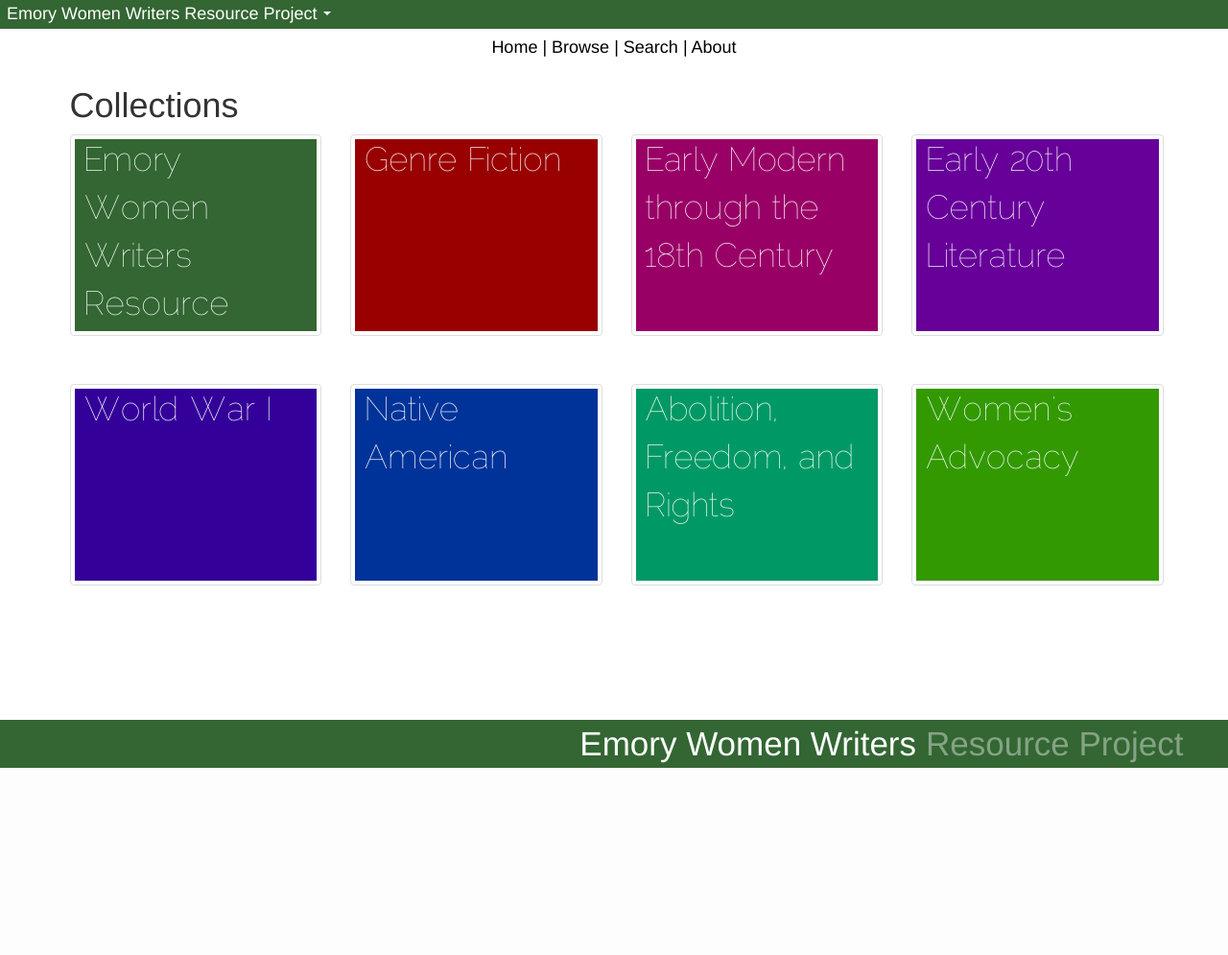
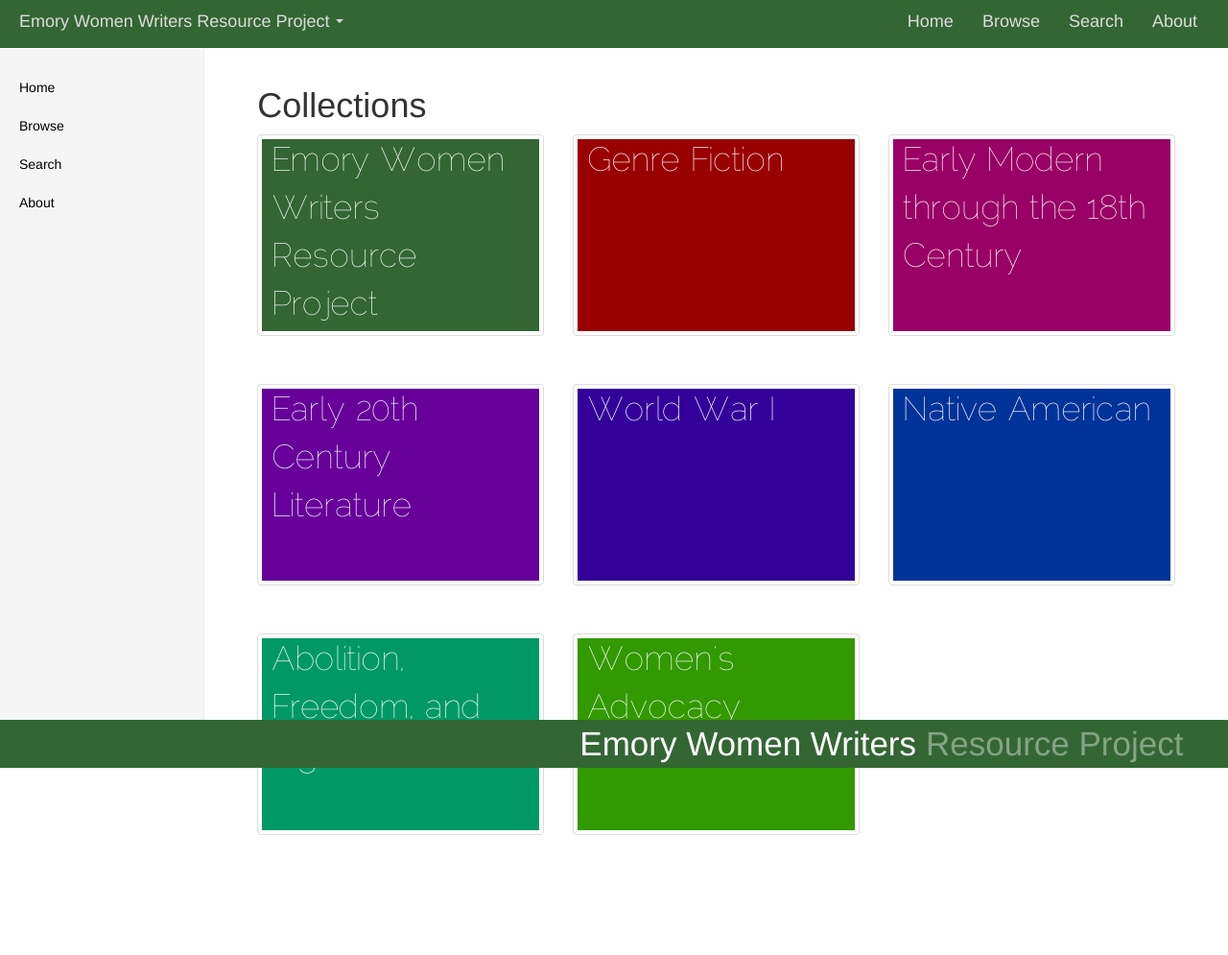
Before and after one commit to ecds-archives/ewwrp, a Django app: page / in a window 1280 px wide. Shown: the whole page at 96% size. Before the commit the page ends 800 px from the top, so only its background shows below. Run offline with Django 3.2, Linux system fonts and the light colour scheme; some libraries are stand-ins or nearby versions.

Commit message:
Improved navigation
Added sidebar for easier navigation

```diff
--- /dev/null
+++ b/ewwrp/static/css/dashboard.css
@@ -0,0 +1,95 @@
+/* TAKEN FROM http://getbootstrap.com/examples/dashboard/ */
+
+/*
+ * Base structure
+ */
+
+
+/*
+ * Global add-ons
+ */
+
+.sub-header {
+  padding-bottom: 10px;
+  border-bottom: 1px solid #eee;
+}
+
+/*
+ * Sidebar
+ */
+
+/* Hide for mobile, show later */
+.sidebar {
+  display: none;
+}
+@media (min-width: 768px) {
+  .sidebar {
+    position: fixed;
+    top: 51px;
+    bottom: 0;
+    left: 0;
+    z-index: 1;
+    display: block;
+    padding: 20px;
+    overflow-x: hidden;
+    overflow-y: auto; /* Scrollable contents if viewport is shorter than content. */
+    background-color: #f5f5f5;
+    border-right: 1px solid #eee;
+  }
+}
+
+/* Sidebar navigation */
+.nav-sidebar {
+    margin-right: -21px; /* 20px padding + 1px border */
+    margin-bottom: 40px;
+    margin-left: -20px;
+}
+.nav-sidebar > li > a {
+    padding-right: 20px;
+    padding-left: 20px;
+    color: black;
+}
+.nav-sidebar > .active > a,
+.nav-sidebar > .active > a:hover,
+.nav-sidebar > .active > a:focus {
+    color: #fff;
+    background-color: #428bca;
+}
+
+
+/*
+ * Main content
+ */
+
+.main {
+  padding: 20px;
+}
+@media (min-width: 768px) {
+  .main {
+    padding-right: 40px;
+    padding-left: 40px;
+  }
+}
+.main .page-header {
+  margin-top: 0;
+}
+
+
+/*
+ * Placeholder dashboard ideas
+ */
+
+.placeholders {
+  margin-bottom: 30px;
+  text-align: center;
+}
+.placeholders h4 {
+  margin-bottom: 0;
+}
+.placeholder {
+  margin-bottom: 20px;
+}
+.placeholder img {
+  display: inline-block;
+  border-radius: 50%;
+}
--- a/ewwrp/static/css/main.css
+++ b/ewwrp/static/css/main.css
@@ -10,9 +10,21 @@
 a:hover {
 	text-decoration: underline;
 }
-#collectionmenu a:hover {
+#collectionmenu {
+    position: absolute;
+    top: 10px;
+    left: 20px;
+}
+#collectionmenu > ul > li > a:hover {
     text-decoration: none;
     color: black !important;
+}
+#collectionmenu > a {
+    color: #DDDDDD;
+}
+#collectionmenu > a:hover {
+    color: white;
+    text-decoration: none;
 }
 /* Everything relating to the header */
 #header {
@@ -21,6 +33,7 @@
 	right: 0px;
 	top: 0px;
 	padding: 0px 5px 0px 5px;
+    height: 50px;
 }
 #header-nav {
 	text-align: left;
@@ -41,36 +54,33 @@
 
 #nav {
     position: absolute;
-    left: 0px;
-    right: 0px;
-    top: 35px;
+    right: 15px;
+    top: 8px;
+    color: white;
+}
+.main {
+    margin-top: 50px;
 }
 #main-nav {
-    text-align: center;
     padding: 2px;
     margin: 0;
     font-size: 18px;
 }
 #main-nav li {
     display: inline;
-}
-#main-nav li + li:before {
-    content: " | ";
-    color: black;
+    padding: 15px;
 }
 #main-nav a {
-    color: black;
+    color: #DDDDDD;
 }
-
-/* Everything relating to the body */
-#body {
-	margin-top: 70px;
-	margin-left: 5px;
-	margin-bottom: 40px;
+#main-nav a:hover {
+    color: white;
+    text-decoration: none;
 }
 
 /* Everything relating to the footer */
 #footer {
+    z-index: 2;
 	font-size: 20px;
 	position: fixed;
 	left: 0px;
--- a/ewwrp/templates/base.html
+++ b/ewwrp/templates/base.html
@@ -1,3 +1,4 @@
+{% spaceless %}
 <!DOCTYPE html>
 <html>
 	<head>
@@ -5,6 +6,7 @@
         <link rel="stylesheet" href="https://maxcdn.bootstrapcdn.com/bootstrap/3.2.0/css/bootstrap.min.css">
 		<link rel="stylesheet" href="{% static 'css/main.css' %}">
 		<link rel="stylesheet" href="{% static 'css/tei.css' %}">
+        <link rel="stylesheet" href="{% static 'css/dashboard.css' %}">
         <script src="//ajax.googleapis.com/ajax/libs/jquery/2.1.1/jquery.min.js"></script>
         <script src="https://maxcdn.bootstrapcdn.com/bootstrap/3.2.0/js/bootstrap.min.js"></script>
 		<title>Emory Women Writers Resource Project</title>
@@ -15,6 +17,7 @@
 		{% block head %}{% endblock %}
 	</head>
 	<body>
+        <!-- Header and drop-down menu -->
 		<div id="header">
 			<ul id="header-nav">
                 <li>
@@ -38,6 +41,9 @@
                 </li>
 			</ul>
 		</div>
+        <!-- End of header -->
+
+        <!-- Navigation elements -->
         <div id="nav">
             <ul id="main-nav">
 				<li><a href="{% url 'index' app=app.shortname %}">Home</a></li>
@@ -46,9 +52,46 @@
 				<li><a href="{% url 'about' app=app.shortname %}">About</a></li>
             </ul>
         </div>
-		<div id="body" class="container-fluid">
-			{% block body %}{% endblock %}
-		</div>
+        <div class="container-fluid">
+            <div class="row">
+                <div class="col-sm-3 col-md-2 sidebar">
+                    <ul class="nav nav-sidebar">
+                        <li><a href="{% url 'index' app=app.shortname %}">Home</a></li>
+                        <li><a href="{% url 'browse' app=app.shortname %}">Browse</a></li>
+                        <li><a href="{% url 'search' app=app.shortname %}">Search</a></li>
+                        <li><a href="{% url 'about' app=app.shortname %}">About</a></li>
+                    </ul>
+                    {% if document %}
+                    <ul class="nav nav-sidebar">
+                        {% for div in document.front.div %}
+                        <li><a href="{% url 'page' app=app.shortname doc_id=document.id page=div.id %}">{{ div.title_list|join:", " }}</a></li>
+                            {% for subdiv in div.div %}
+                            <li><a style="padding-left: 30px;" href="{% url 'page' app=app.shortname doc_id=document.id page=subdiv.id %}">{{ subdiv.title_list|join:", "}}</a></li>
+                            {% endfor %}
+                        {% endfor %}
+                        {% for div in document.body.div %}
+                        <li><a href="{% url 'page' app=app.shortname doc_id=document.id page=div.id %}">{{ div.title_list|join:", " }}</a></li>
+                            {% for subdiv in div.div %}
+                            <li><a style="padding-left: 30px;" href="{% url 'page' app=app.shortname doc_id=document.id page=subdiv.id %}">{{ subdiv.title_list|join:", "}}</a></li>
+                            {% endfor %}
+                        {% endfor %}
+                        {% for div in document.back.div %}
+                        <li><a href="{% url 'page' app=app.shortname doc_id=document.id page=div.id %}">{{ div.title_list|join:", " }}</a></li>
+                            {% for subdiv in div.div %}
+                            <li><a style="padding-left: 30px;" href="{% url 'page' app=app.shortname doc_id=document.id page=subdiv.id %}">{{ subdiv.title_list|join:", "}}</a></li>
+                            {% endfor %}
+                        {% endfor %}
+                    </ul>
+                    {% endif %}
+                </div>
+                <!-- Main stuff -->
+                <div id="body" class="col-sm-9 col-sm-offset-3 col-md-10 col-md-offset-2 main">
+                    {% block body %}{% endblock %}
+                </div>
+            </div>
+        </div>
+        <!-- End of navigation elements -->
+
 		<div id="footer">
 			<div id="eww">
 				<span>{{ app.longname.0 }}</span>
@@ -60,3 +103,4 @@
         <script src="{% static 'js/main.js' %}"></script>
 	</body>
 </html>
+{% endspaceless %}
--- a/ewwrp/templates/index.html
+++ b/ewwrp/templates/index.html
@@ -47,19 +47,14 @@
 
 {% block body %}
     <!-- Page Content -->
-    <div class="container">
-
-        <div class="row">
         <div class="col-lg-12">
             <h1>Collections</h1>
         </div>
         {% for collection in collections.values %}
-            <div class="col-lg-3 col-md-4 col-xs-12 thumb" style="display: table; table-layout: fixed; font-family: Raleway;">
+        <div class="col-lg-4 col-md-6 col-xs-12 thumb" style="display: table; table-layout: fixed; font-family: Raleway;">
             <a class="thumbnail" href="{% url 'browse' app=collection.shortname %}" style="text-decoration: none;">
                 <div class="thumbnail-div" style="background-color: #{{ collection.color }}">{{ collection.name }}</div>
             </a>
         </div>
         {% endfor %}
-        </div>
-    </div>
 {% endblock %}
--- a/ewwrp/templates/results.html
+++ b/ewwrp/templates/results.html
@@ -28,7 +28,7 @@
 	<div class="browse-results container-fluid">
 		{% for page in pages %}
             <div class="panel-body" style="padding: 20px 0px 20px 0px; margin: 0;">
-				<div class="title"><a style="color: #{{ app.color }}; font-size: 15px; font-weight: bold; margin: 0; padding: 0;" href="{% url 'page' app=app.shortname doc_id=page.id page='contents' %}">{{ page.title|truncatechars:100 }}</a></div>
+				<div class="title"><a style="color: #{{ app.color }}; font-size: 15px; font-weight: bold; margin: 0; padding: 0;" href="{% url 'page' app=app.shortname doc_id=page.id page='contents' %}" title="{{ page.title.strip }}">{{ page.title|truncatechars:100 }}</a></div>
 				<div class="details" style="font-size: 13px; margin: 0; padding: 0;">{% if page.author %}{{ page.author }}, {% endif %}{{ page.collection }} Collection <a href="javascript:showMore('more-{{ page.id }}')" style="color: #{{ app.color }};">More</a></div>
                 <div class="moreDetails" id="more-{{ page.id }}">
                     <table class="table table-bordered" style="margin-top: 10px;">
--- a/ewwrp/views.py
+++ b/ewwrp/views.py
@@ -101,7 +101,9 @@
     ''' Display a specific page '''
     context = importantContextValues(app)
     context['page_in_collection'] = 'page'
-    document = Docs.objects.get(id=doc_id)
+
+    # Should use "get" here, but I was running into a "returned 2 docs" error
+    document = Docs.objects.filter(id=doc_id)[0]
     context['document'] = document
     if page != 'contents':
         # Create ordered list of all the divs
```
Lines whose indentation alone changed are shown as unchanged.
